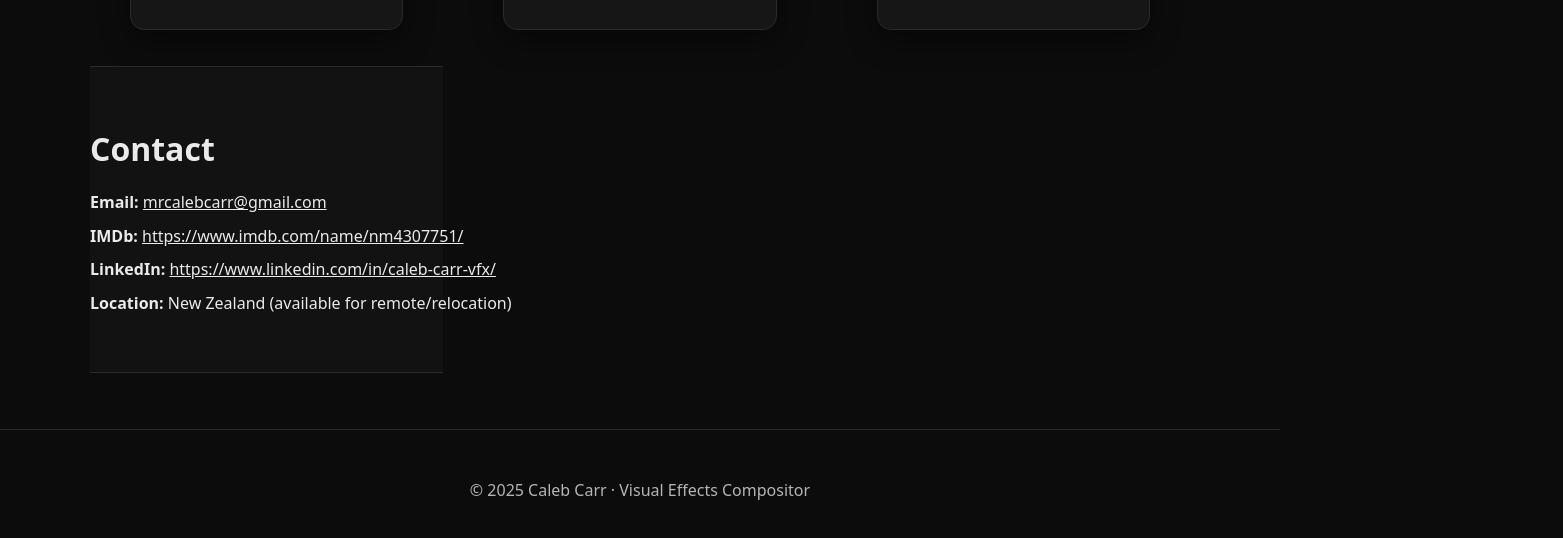
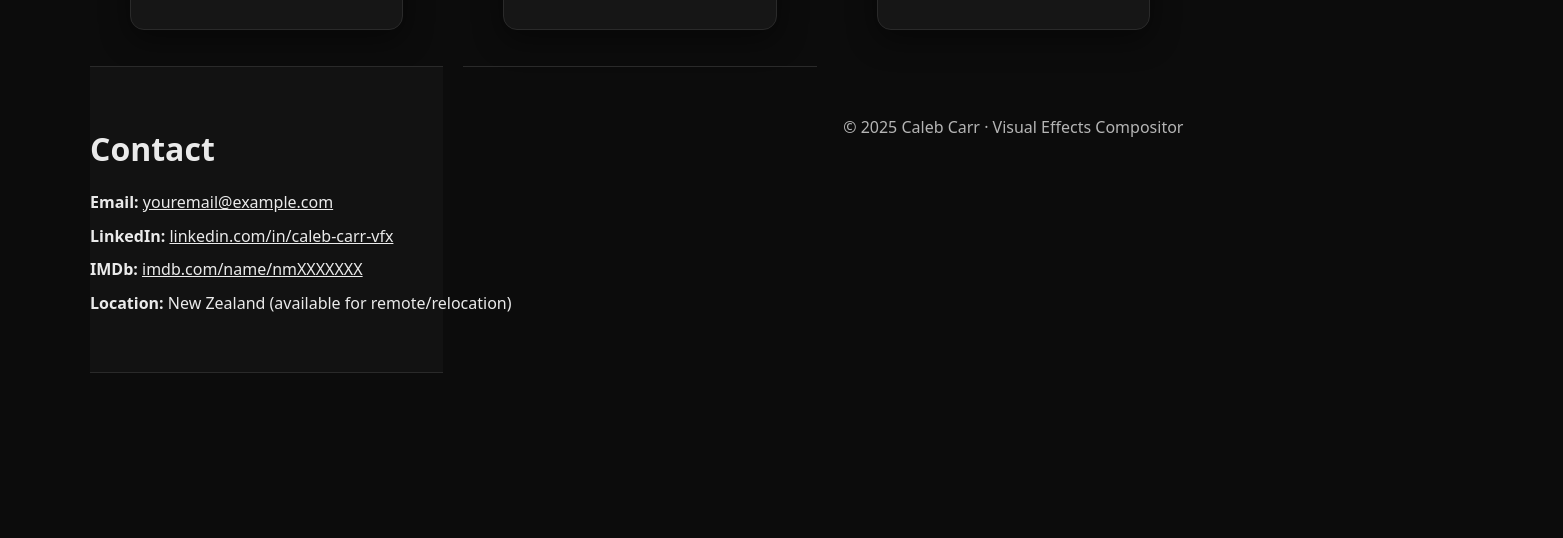
Before and after one commit to calebwithaC/portfolio, a plain HTML site: page index.html in a window 1280 px wide. Shown: the part 1090-1628 px from the top of the page, 1563 px wide, since content can reach past the window. After the commit the page ends 1519 px from the top, so only its background shows below. Drawn offline with Linux system fonts and the light colour scheme.

Commit message:
update index contact section.html
making links work. not sure if format will work

```diff
--- a/index.html
+++ b/index.html
@@ -94,14 +94,29 @@
   <div class="wrap">
     <h2 class="section-title">Contact</h2>
     <ul class="contact-list">
-          <li><strong>Email:</strong> <a href="mailto:mrcalebcarr@gmail.com">mrcalebcarr@gmail.com</a></li>
-          <li><strong>IMDb:</strong> <a href="#" rel="noopener">https://www.imdb.com/name/nm4307751/</a></li>
-          <li><strong>LinkedIn:</strong> <a href="#" rel="noopener">https://www.linkedin.com/in/caleb-carr-vfx/</a></li>
-          <li><strong>Location:</strong> New Zealand (available for remote/relocation)</li>
+      <li>
+        <strong>Email:</strong>
+        <a href="mailto:youremail@example.com">youremail@example.com</a>
+      </li>
+      <li>
+        <strong>LinkedIn:</strong>
+        <a href="https://www.linkedin.com/in/caleb-carr-vfx/" target="_blank" rel="noopener">
+          linkedin.com/in/caleb-carr-vfx
+        </a>
+      </li>
+      <li>
+        <strong>IMDb:</strong>
+        <a href="https://www.imdb.com/name/nmXXXXXXX/" target="_blank" rel="noopener">
+          imdb.com/name/nmXXXXXXX
+        </a>
+      </li>
+      <li>
+        <strong>Location:</strong> New Zealand (available for remote/relocation)
+      </li>
     </ul>
   </div>
 </section>
-  </main>
+
 
   <footer class="site-footer">
     <div class="wrap">
```
Lines whose indentation alone changed are shown as unchanged.
